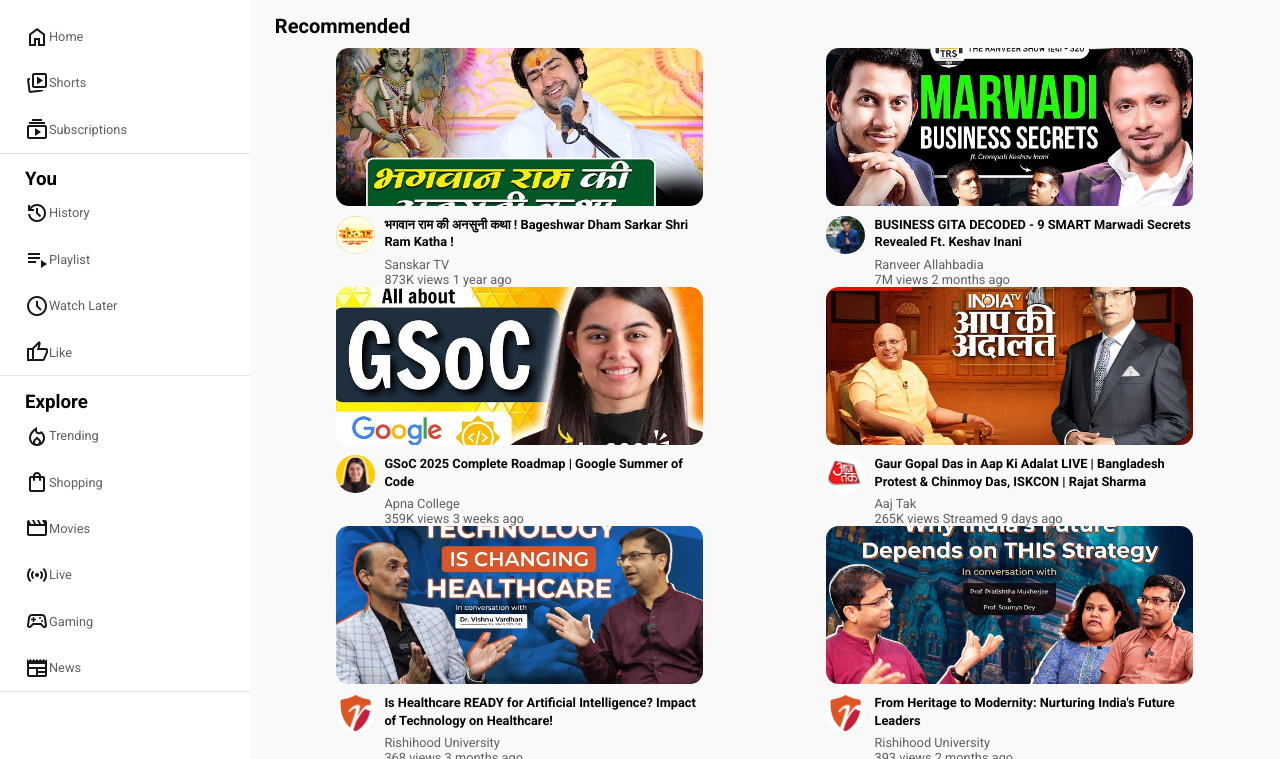
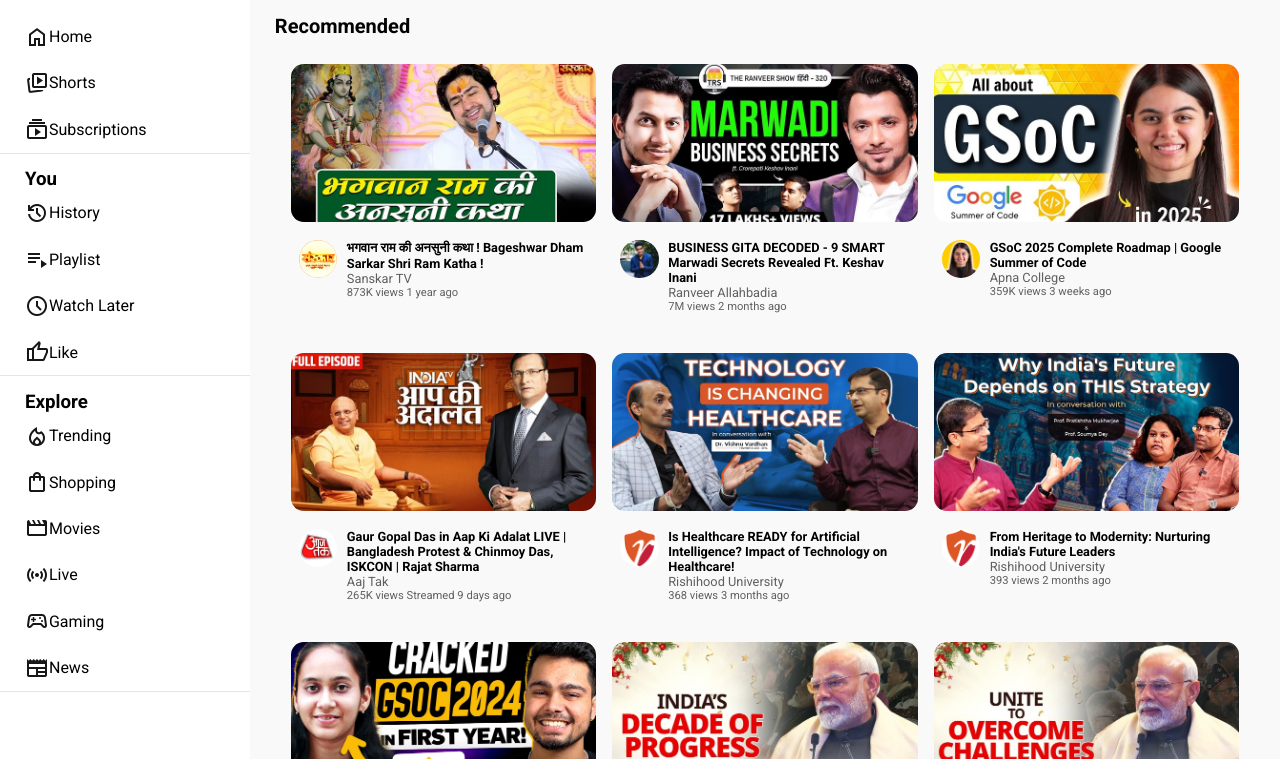
Before and after one commit to Aggarwalmansi/YOOUTUBEclone, a plain HTML site: page youtube.html in a window 1280 px wide. Shown: the part 69-828 px from the top of the page. Drawn offline with nearby package versions, Linux system fonts and the light colour scheme.

Commit message:
Updated styles in youtube.css

```diff
--- a/youtube.css
+++ b/youtube.css
@@ -103,14 +103,18 @@ hr{
     overflow-y:auto;
 }
 .v_container{
-    display:flex;
-    flex-wrap: wrap;
-    justify-content:space-around;
+    display:grid;
+    grid-template-columns: repeat(auto-fill, minmax(250px, 1fr));
+    gap: 1rem;
+    padding: 1rem;
 
 }
 .v{
-    width:367px ;
+    /* width:19.11vw ; */
+    background: #f9f9f9;
     margin-right:0.62rem 0 1.98rem;
+    margin-bottom:1rem;
+
 }
 .v_thumbnail{
     width: 100%;
@@ -133,28 +137,55 @@ hr{
 .v_detail{
     display: flex;
     margin-top:0.6rem;
+    padding: 8px;
 
 }
+.v_detail .title a{
+    font-size: 0.8rem;
+    text-decoration: none;
+    color: #606060;
+}
+
 .title{
     display: flex;
     flex-direction: column;
 
 }
-.title h3{
-    color: rgb(3,3,3);
-    line-height: 1.1rem;
+.v_detail .title h3{
     font-size: 0.8rem;
-    margin-bottom:0.37rem;
+    margin: 0;
+}
 
-}
-.title a,span{
+.v_detail .title a{
     text-decoration: none;
     color: rgb(96,96,96);
     font-size: 0.8rem;
 
+}
+.v_detail .title span{
+    font-size: 0.7rem;
+    color: rgb(96,96,96);
 }
 h1{
     font-size:1.25rem;
     color: rgb(3,3,3);
     margin-bottom: 10px;
 }
+/* to make it responsive */
+
+@media(max-width:1024px){
+    .v_container{
+        grid-template-columns: repeat(auto-fill, minmax(300px, 1fr));
+    }
+
+}
+@media(max-width:768px){
+    .v_container{
+        grid-template-columns: repeat(auto-fill, minmax(250px, 1fr));
+    }
+}
+@media(max-width:425px){
+    .v_container{
+        grid-template-columns:1fr;
+    }
+}
```
